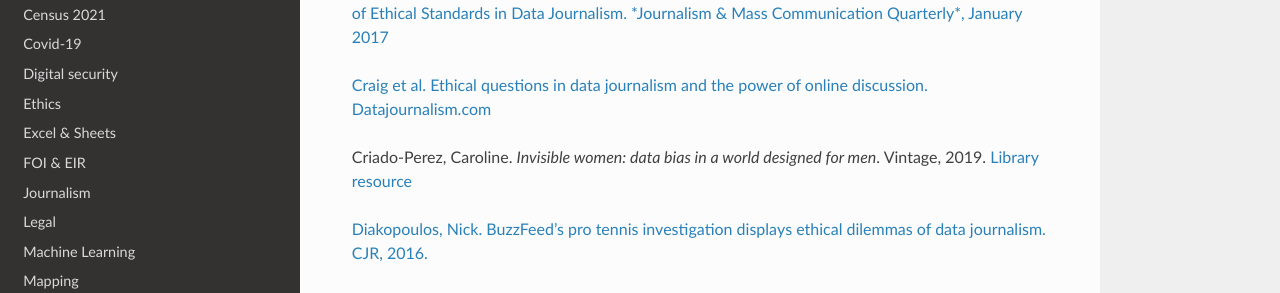
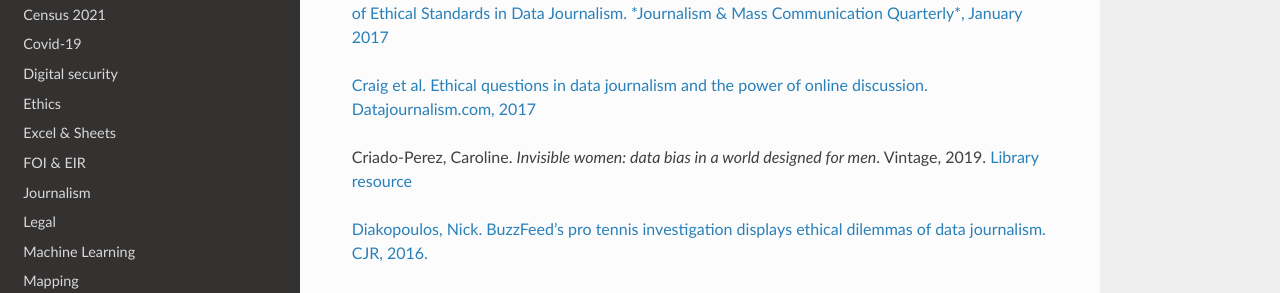
Before and after one commit to aodhanlutetiae/dj_reading, a Sphinx documentation site: the page built from docs/source/index.rst, in a window 1280 px wide and 900 px high, scrolled down 4241 px. Shown: the part 182-475 px from the top of the window. Built offline with Sphinx 7.4.7 and the Read the Docs theme 2.0.0, drawn with Linux system fonts in a browser that asks for light colours; some of the changed text lies outside the part shown.

```diff
--- a/docs/source/index.rst
+++ b/docs/source/index.rst
@@ -224,7 +224,7 @@ January 2017 <https://www.researchgate.net/publication/312187007_To_Post_or_Not_
 
 `Craig et al. Ethical questions in data journalism and the power of
 online discussion.
-Datajournalism.com <https://datajournalism.com/read/longreads/ethical-questions-in-data-journalism-and-the-power-of-online-discussion>`_
+Datajournalism.com, 2017 <https://datajournalism.com/read/longreads/ethical-questions-in-data-journalism-and-the-power-of-online-discussion>`_
 
 Criado-Perez, Caroline. *Invisible women: data bias in a world designed for men*. Vintage, 2019. `Library resource <https://librarysearch.cardiff.ac.uk/permalink/f/3go6c4/44CAR_ALMA51186904880002420>`_
 
```
Also changed, not shown: other parts of docs/source/index.rst (+2 -0 lines).
